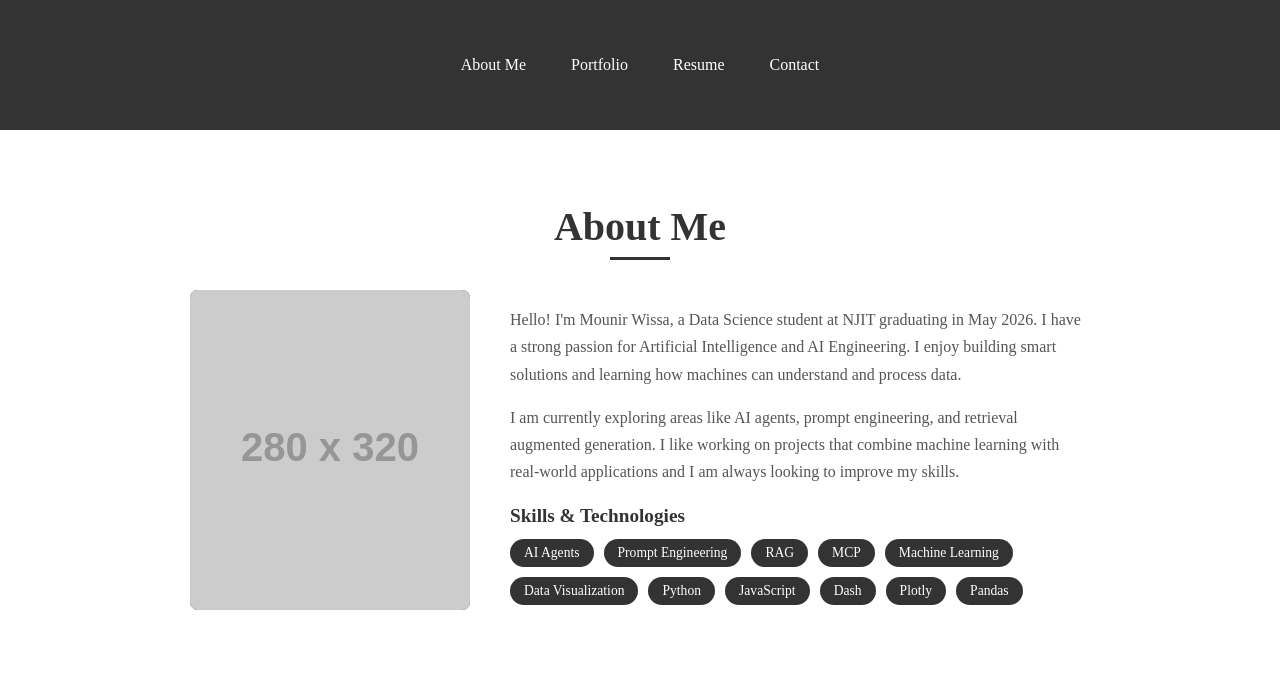
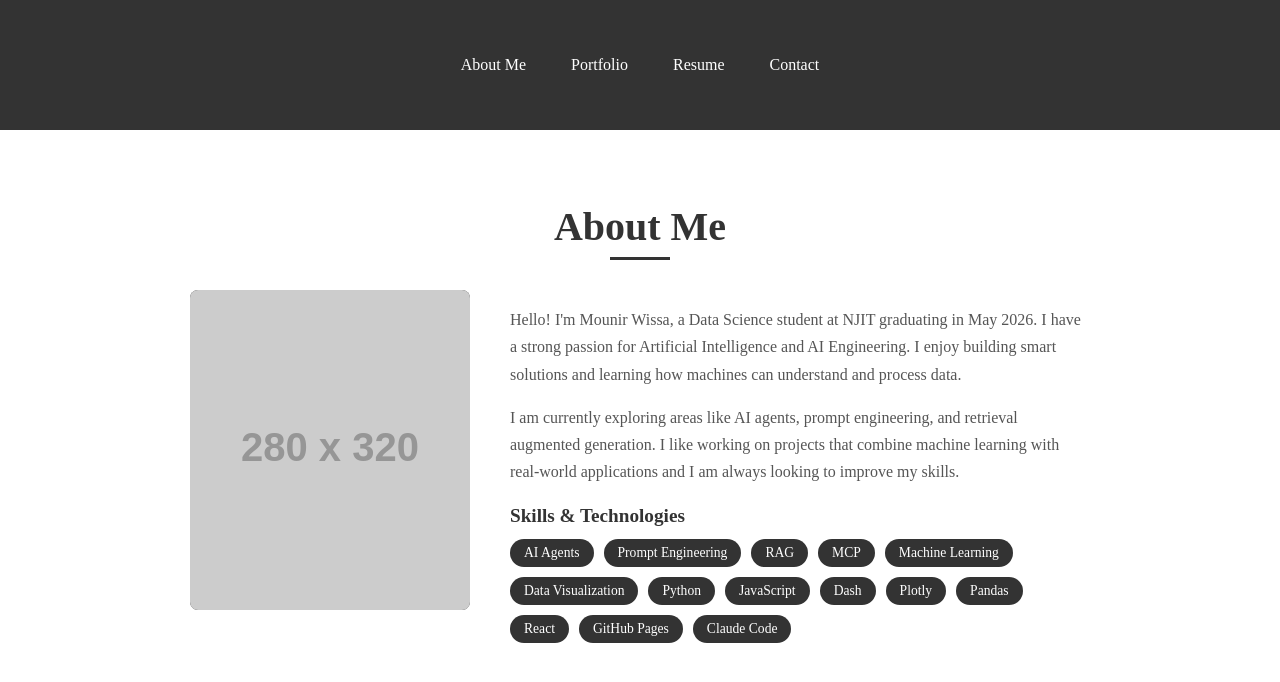
Before and after one commit to Mouner9360/portfolio, a React (Create React App) app: page / in a window 1280 px wide. Shown: the top 682 px of the page. Built offline with nearby package versions, Linux system fonts and the light colour scheme.

Commit message:
Add project: Personal Portfolio with Auto-Update Skill + update skills

```diff
--- a/src/About.js
+++ b/src/About.js
@@ -34,6 +34,9 @@ class About extends Component {
               <span className="skill-tag">Dash</span>
               <span className="skill-tag">Plotly</span>
               <span className="skill-tag">Pandas</span>
+              <span className="skill-tag">React</span>
+              <span className="skill-tag">GitHub Pages</span>
+              <span className="skill-tag">Claude Code</span>
             </div>
           </div>
         </div>
--- a/src/Resume.js
+++ b/src/Resume.js
@@ -37,7 +37,7 @@ function Resume() {
   const skills = {
     "Programming Languages": ["Python", "JavaScript", "HTML5", "CSS3"],
     "AI & Data Science": ["Machine Learning", "AI Agents", "RAG", "Prompt Engineering", "Data Visualization", "Dash", "Plotly", "Pandas"],
-    "Tools & Technologies": ["MongoDB", "Git", "MCP", "Google GenAI", "VS Code", "Gunicorn", "Render"]
+    "Tools & Technologies": ["MongoDB", "Git", "MCP", "Google GenAI", "VS Code", "Gunicorn", "Render", "React", "GitHub Pages", "Claude Code"]
   };
 
   return (
--- a/src/data/projects.json
+++ b/src/data/projects.json
@@ -37,5 +37,18 @@
     "image": "",
     "featured": true,
     "date": "2026-05-19"
+  },
+  {
+    "id": "portfolio",
+    "name": "Personal Portfolio with Auto-Update Skill",
+    "description": "A React-based portfolio site deployed on GitHub Pages, featuring an automated Claude Code skill that updates the About Me, Projects, and Resume sections every time a new project is launched — eliminating the need to manually edit three separate files per project.",
+    "tech": ["React", "JavaScript", "CSS", "GitHub Pages", "Claude Code"],
+    "skills": ["Frontend Development", "AI Automation", "React", "GitHub Pages"],
+    "category": "Web App",
+    "github": "https://github.com/Mouner9360/portfolio",
+    "live": "https://mouner9360.github.io/portfolio",
+    "image": "",
+    "featured": true,
+    "date": "2026-05-20"
   }
 ]
```
